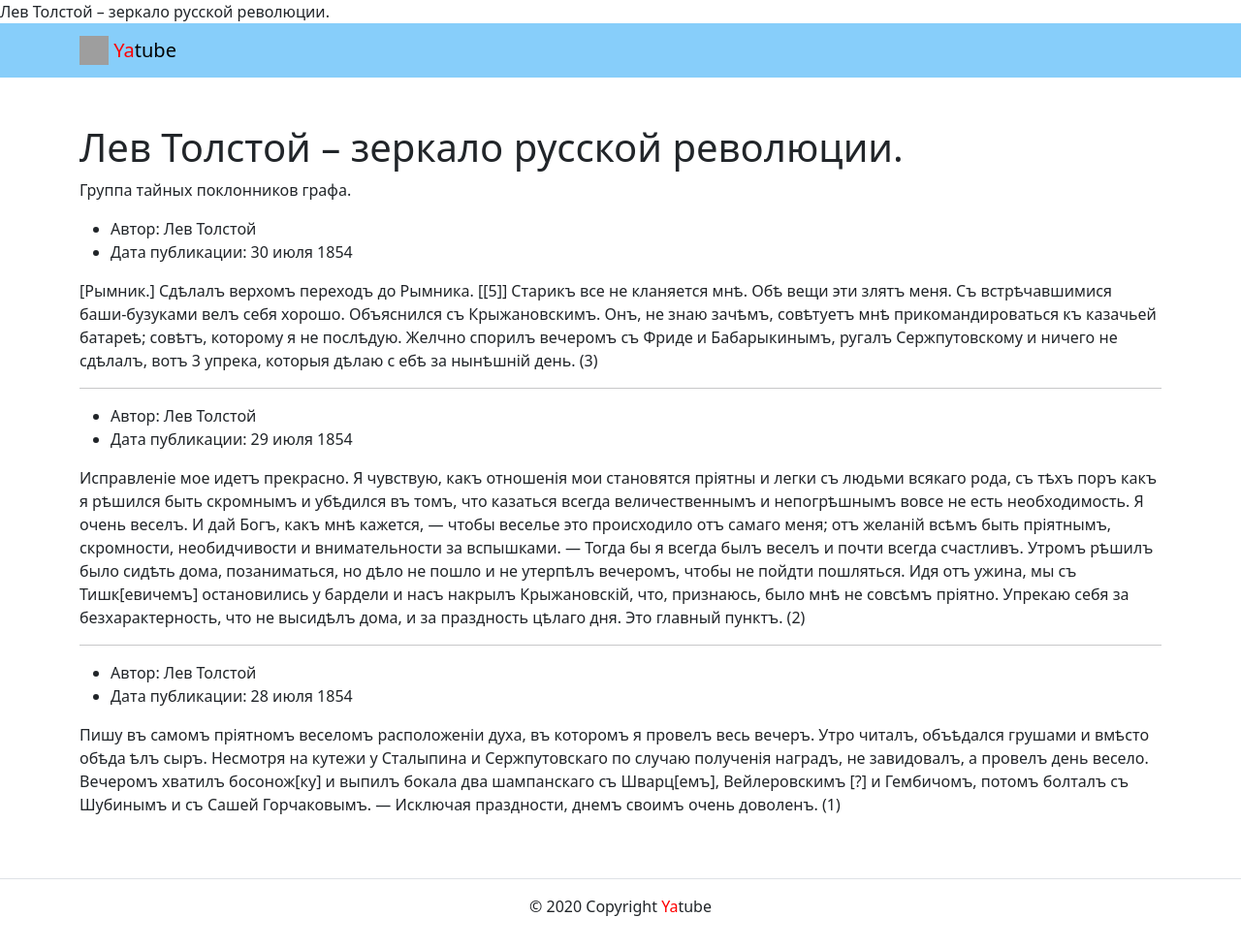
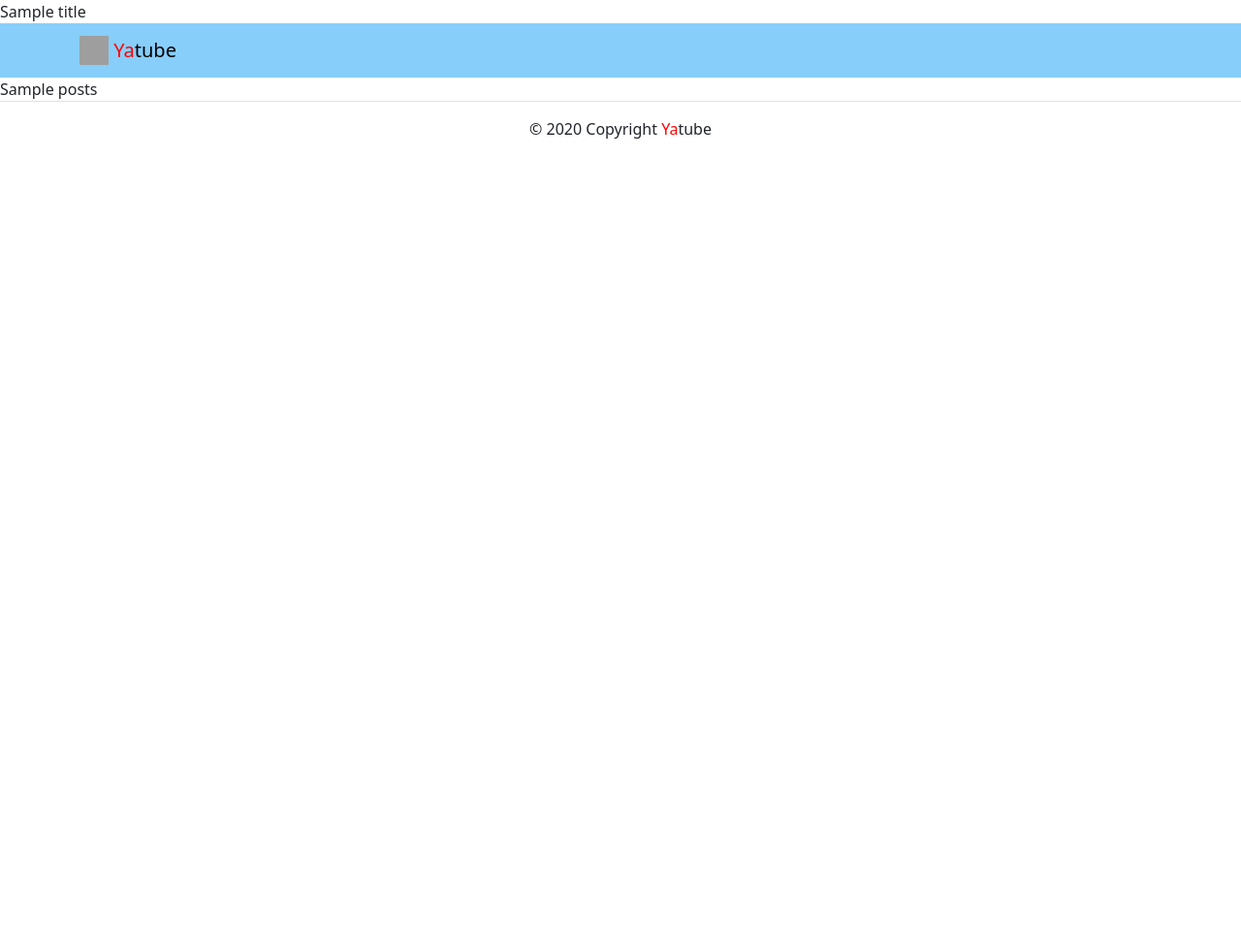
Before and after one commit to angelofwars/yatube_project, a Python web app: template templates/posts/group_list.html in a window 1280 px wide. Shown: the whole page at 97% size. After the commit the page ends 143 px from the top, so only its background shows below. Run offline with Jinja, Linux system fonts and the light colour scheme; the template is opened without the code that fills it: most values are stand-ins (such as "Sample title", 1, 10 or a date in 2020); some libraries are stand-ins or nearby versions; grey boxes are pictures that could not be loaded.

Commit message:
Что то сломал: сделал контекст

```diff
--- a/templates/posts/group_list.html
+++ b/templates/posts/group_list.html
@@ -1,71 +1,5 @@
 {%extends 'base.html' %}
-{% block title %}Лев Толстой – зеркало русской революции.{% endblock %}
+{% block title %}{{title}}{% endblock %}
 {% block content %}
-      <div class="container py-5">
-        <h1>Лев Толстой – зеркало русской революции.</h1>
-        <p>
-          Группа тайных поклонников графа.
-        </p>
-        <article>
-          <ul>
-            <li>
-              Автор: Лев Толстой
-            </li>
-            <li>
-              Дата публикации: 30 июля 1854
-            </li>
-          </ul>
-          <p>
-            [Рымник.] Сдѣлалъ верхомъ переходъ до Рымника. [[5]] Старикъ все не кланяется мнѣ.
-            Обѣ вещи эти злятъ меня. Съ встрѣчавшимися баши-бузуками велъ себя хорошо.
-            Объяснился съ Крыжановскимъ. Онъ, не знаю зачѣмъ, совѣтуетъ мнѣ прикомандироваться
-            къ казачьей батареѣ; совѣтъ, которому я не послѣдую. Желчно спорилъ вечеромъ съ Фриде
-            и Бабарыкинымъ, ругалъ Сержпутовскому и ничего не сдѣлалъ, вотъ 3 упрека, которыя дѣлаю с
-            ебѣ за нынѣшній день. (3)
-          </p>
-        </article>
-        <hr>
-        <article>
-          <ul>
-            <li>
-              Автор: Лев Толстой
-            </li>
-            <li>
-              Дата публикации: 29 июля 1854
-            </li>
-          </ul>
-          <p>
-            Исправленіе мое идетъ прекрасно. Я чувствую, какъ отношенія мои становятся пріятны и легки
-            съ людьми всякаго рода, съ тѣхъ поръ какъ я рѣшился быть скромнымъ и убѣдился въ томъ,
-            что казаться всегда величественнымъ и непогрѣшнымъ вовсе не есть необходимость. Я очень
-            веселъ. И дай Богъ, какъ мнѣ кажется, — чтобы веселье это происходило отъ самаго меня;
-            отъ желаній всѣмъ быть пріятнымъ, скромности, необидчивости и внимательности за вспышками.
-            — Тогда бы я всегда былъ веселъ и почти всегда счастливъ.
-            Утромъ рѣшилъ было сидѣть дома, позаниматься, но дѣло не пошло и не утерпѣлъ вечеромъ,
-            чтобы не пойдти пошляться. Идя отъ ужина, мы съ Тишк[евичемъ] остановились у бардели и насъ
-            накрылъ Крыжановскій, что, признаюсь, было мнѣ не совсѣмъ пріятно. Упрекаю себя за
-            безхарактерность, что не высидѣлъ дома, и зa праздность цѣлаго дня. Это главный пунктъ. (2)
-          </p>
-        </article>
-        <hr>
-        <article>
-          <ul>
-            <li>
-              Автор: Лев Толстой
-            </li>
-            <li>
-              Дата публикации: 28 июля 1854
-            </li>
-          </ul>
-          <p>
-            Пишу въ самомъ пріятномъ веселомъ расположеніи духа, въ которомъ я провелъ весь вечеръ.
-            Утро читалъ, объѣдался грушами и вмѣсто обѣда ѣлъ сыръ. Несмотря на кутежи у Сталыпина и
-            Сержпутовскаго по случаю полученія наградъ, не завидовалъ, а провелъ день весело. Вечеромъ
-            хватилъ босонож[ку] и выпилъ бокала два шампанскаго съ Шварц[емъ], Вейлеровскимъ [?] и
-            Гембичомъ, потомъ болталъ съ Шубинымъ и съ Сашей Горчаковымъ. — Исключая праздности,
-            днемъ своимъ очень доволенъ. (1)
-          </p>
-        </article>
-        <!-- под последним постом нет линии -->
-      </div>
+      {{posts}}
 {% endblock %}
```
Also changed, not shown: posts/views.py (+11 -2 lines).
